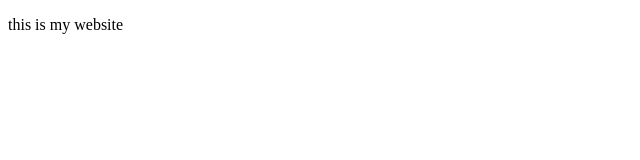
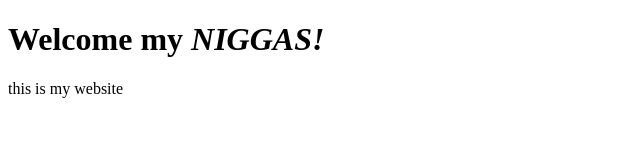
Before and after one commit to trynadotheodinproject/html-boilerplate, a plain HTML site: page index.html in a window 1280 px wide. Shown: the whole page, without its empty margins (0-640 px from the left). Drawn offline with Linux system fonts and the light colour scheme.

Commit message:
add heading to index.html

```diff
--- a/index.html
+++ b/index.html
@@ -9,7 +9,7 @@
 </html>
 
 <body>
-
-<p>this is my website</p>
+	<h1> Welcome my <em> NIGGAS!</em></h1>
+	<p>this is my website</p>
 
 </body>
```
